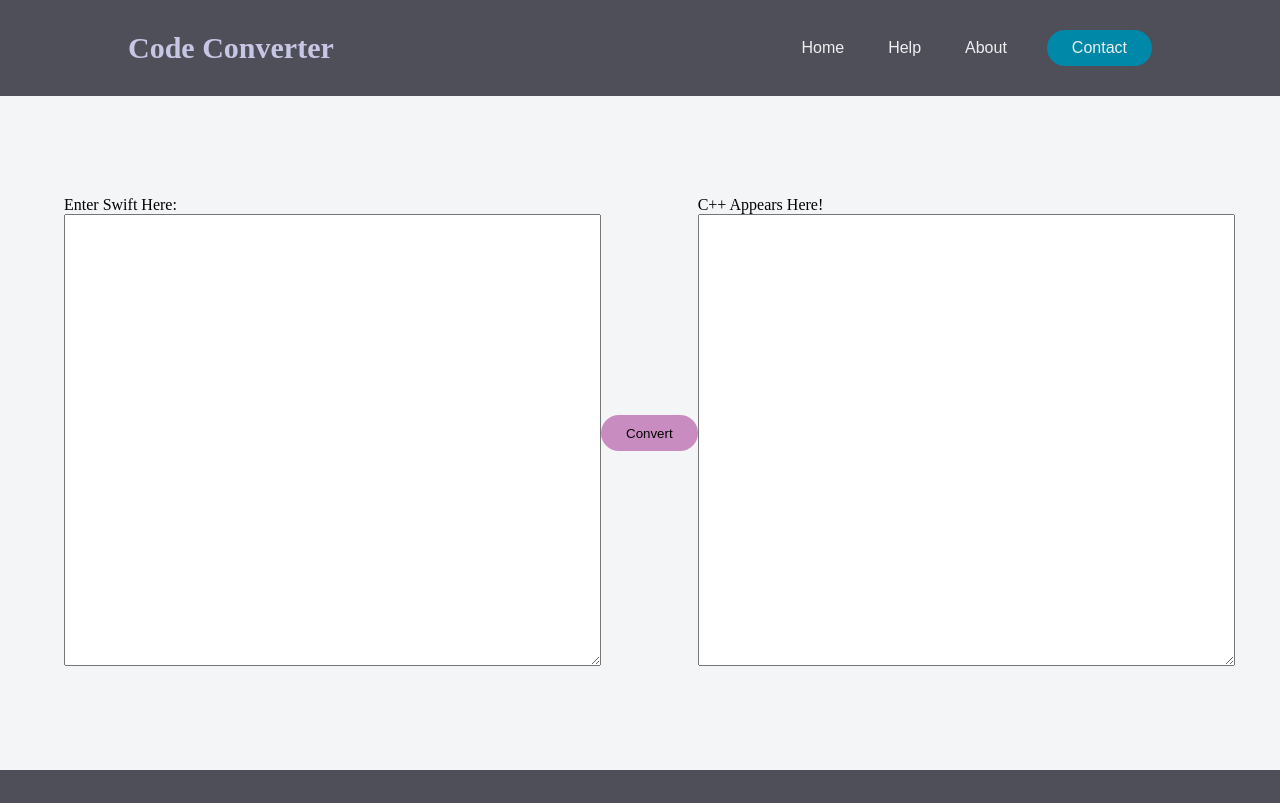
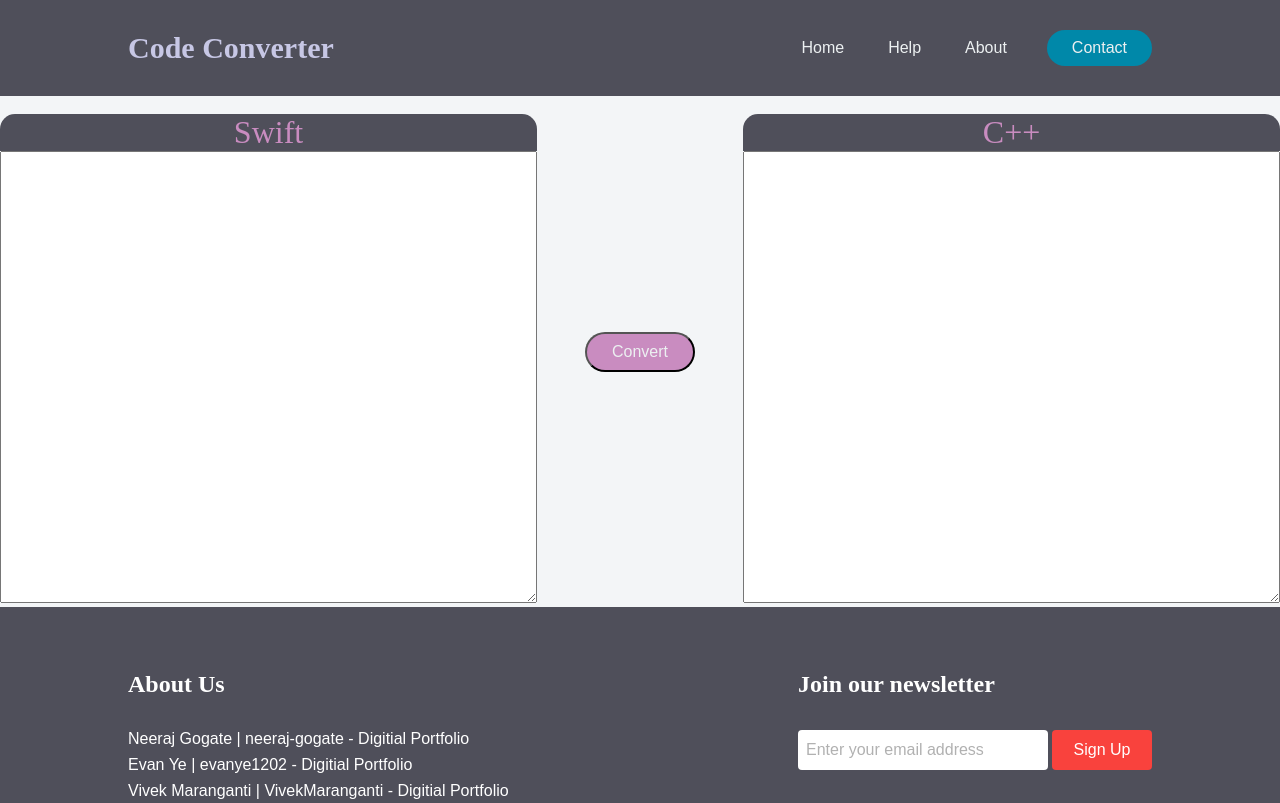
Before and after one commit to CSAllenISD/2023-ISP-CodeConverter, a plain HTML site: page index.html in a window 1280 px wide. Shown: the top 803 px of the page. Drawn offline with Linux system fonts and the light colour scheme; a script that the page names is missing.

Commit message:
added a header to the input boxes

```diff
--- a/index.css
+++ b/index.css
@@ -14,15 +14,33 @@ footer {
     display: flex;
     justify-content: space-between;
     align-items: center;
-    padding: 100px 5%;
 }
-
+.input {
+    flex-basis: auto;
+    width:fit-content;
+    align-items: center;
+}
+.middleSection{
+    flex-basis: auto;
+    max-width:30%;
+    height:100%;
+    align-items: center;
+}
+.sectionHeader{
+    width: 100%;
+    background-color: #4F4F5A;
+    color: #C98CC0;
+    text-align: center;
+    font-size: 2rem;
+    border-radius: 15px 15px 0px 0px;
+}
 .convertButton {
     padding: 9px 25px;
     background-color: #C98CC0;
     transition: all 0.3 ease 0s;
     cursor: pointer;
     border-radius: 40px;
+    width:fit-content;
 }
 
 .convertButton input {
@@ -127,12 +145,6 @@ footer {
     }
 }
 
-
-.input {
-    flex-basis: auto;
-
-}
-
 header    li, a, button {
     font-family: "Montserrat", sans-serif;
     font-weight: 500;
--- a/index.html
+++ b/index.html
@@ -3,14 +3,14 @@
 
 
   <head>
-<title>Jana</title>
+    <title>Code Converter</title>
     <meta charset="UTF-8">
-<link rel="stylesheet" href="index.css" >
+    <link rel="stylesheet" href="index.css">
     <script src="script.js"> </script>
   </head>
   <body>
+
     <header>
-
       <p class="codeConverterTitle"> Code Converter </p>
       <nav>
 	<ul class="nav_links">
@@ -27,23 +27,23 @@
 	  -->
 
 	  <div class="inputBoxes" >
-
 	    <div class="input" >
 	      <form action-"" method="">
-  Enter Swift Here:</br>
-  <textarea rows="30" cols="65"> </textarea> </br>
+		    </br>
+		    <div class="sectionHeader">Swift</div>
+		    <textarea rows="30" cols="65"> </textarea>
+		      </br>
 	    </div>
 
 	    <div class="input">
-<div class="convertButton">
-  <input type="submit" value="Convert">
+	      <button class="convertButton">Convert</button>
 	    </div>
-  </div>
-
 	    <div class="input" >
 	      <form action-"" method"">
-    C++ Appears Here!</br>
-    <textarea rows="30" cols="65"> </textarea> </br>
+		    </br>
+		    <div class="sectionHeader">C++</div>
+		    <textarea rows="30" cols="65"> </textarea>
+		      </br>
 	    </div>
 	  </div>
 
```
Also changed, not shown: 1 other file. Lines whose indentation alone changed are shown as unchanged.
